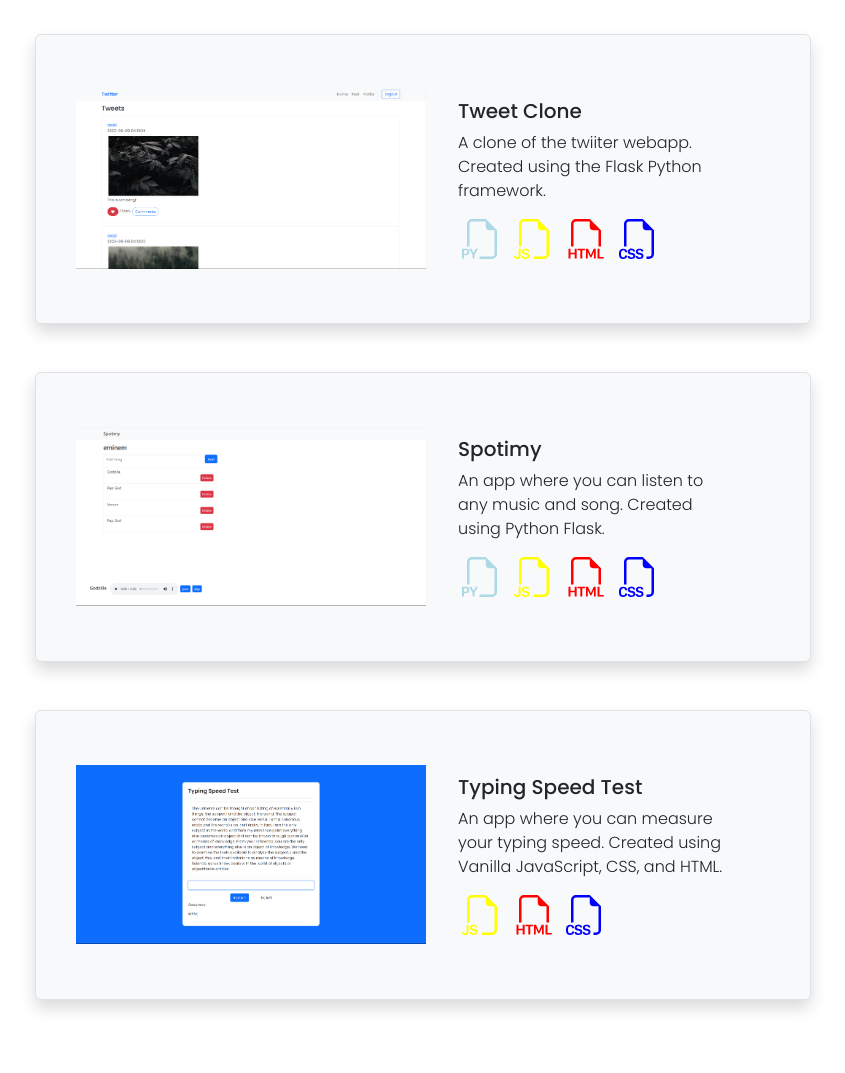
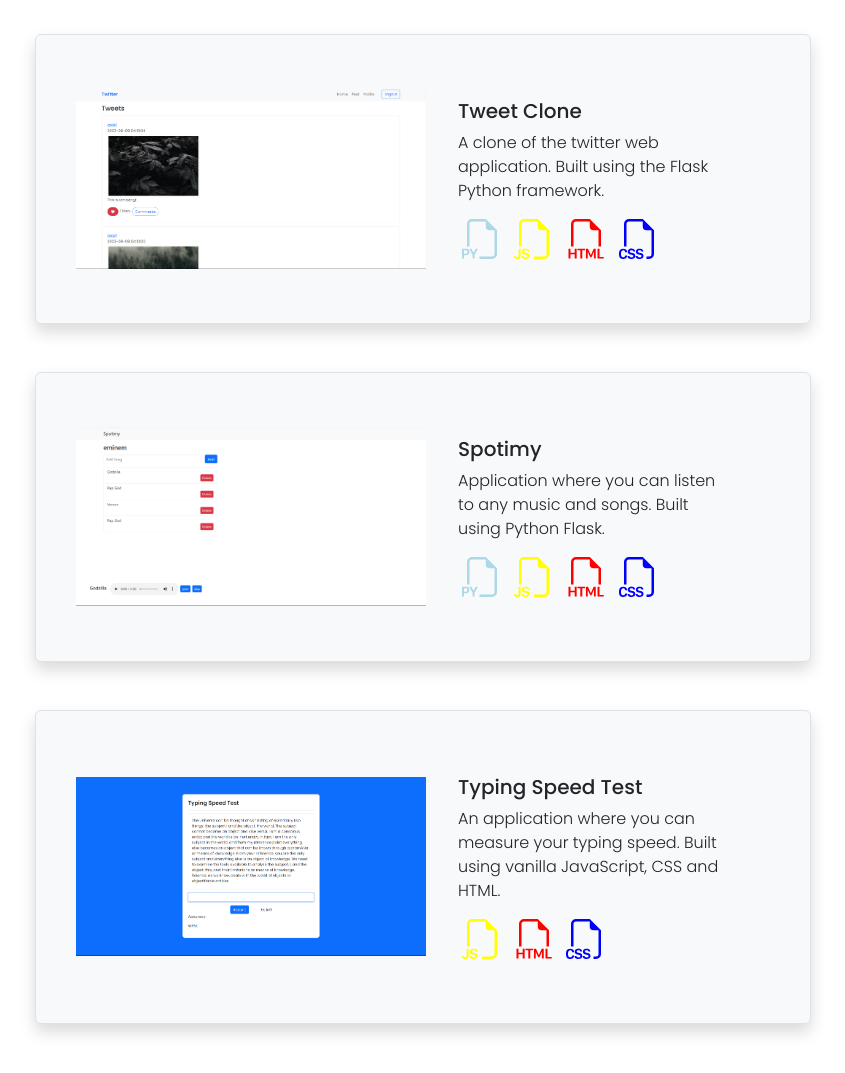
Before and after one commit to jeoxn/portfolio, a plain HTML site: page index.html in a window 1280 px wide. Shown: the part 1040-2113 px from the top of the page, without its empty margins (217-1062 px from the left). Drawn offline with nearby package versions, Linux system fonts and the light colour scheme.

Commit message:
update index.html

```diff
--- a/index.html
+++ b/index.html
@@ -77,7 +77,7 @@
         <img src="image/tweetclone.png" alt="tweetclone" class="mx-3 projects-image">
         <div style="max-width: 300px;" class="p-3">
           <h5>Tweet Clone</h5>
-          <p class="fw-light">A clone of the twiiter webapp. Created using the Flask Python framework.</p>
+          <p class="fw-light">A clone of the twitter web application. Built using the Flask Python framework.</p>
           <svg xmlns="http://www.w3.org/2000/svg" width="40" height="40" fill="lightblue" class="mx-1 bi bi-filetype-py" viewBox="0 0 16 16">
             <path fill-rule="evenodd" d="M14 4.5V14a2 2 0 0 1-2 2H7v-1h5a1 1 0 0 0 1-1V4.5h-2A1.5 1.5 0 0 1 9.5 3V1H4a1 1 0 0 0-1 1v9H2V2a2 2 0 0 1 2-2h5.5L14 4.5ZM0 11.85h1.6c.289 0 .533.06.732.179.201.117.355.276.46.477.105.201.158.427.158.677 0 .25-.054.476-.16.677-.106.199-.26.357-.464.474a1.452 1.452 0 0 1-.732.173H.79v1.342H0V11.85Zm2.06 1.714a.795.795 0 0 0 .085-.381c0-.227-.062-.4-.185-.521-.123-.122-.294-.182-.513-.182H.788v1.406h.66a.794.794 0 0 0 .374-.082.574.574 0 0 0 .238-.24Zm2.963.75v1.535H4.23v-1.52L2.89 11.85h.876l.853 1.696h.032l.856-1.696h.855l-1.339 2.464Z"/>
           </svg>
@@ -96,7 +96,7 @@
         <img src="image/spotimy.png" alt="tweetclone" class="mx-3 projects-image">
         <div style="max-width: 300px;" class="p-3">
           <h5>Spotimy</h5>
-          <p class="fw-light">An app where you can listen to any music and song. Created using Python Flask.</p>
+          <p class="fw-light">Application where you can listen to any music and songs. Built using Python Flask.</p>
           <svg xmlns="http://www.w3.org/2000/svg" width="40" height="40" fill="lightblue" class="mx-1 bi bi-filetype-py" viewBox="0 0 16 16">
             <path fill-rule="evenodd" d="M14 4.5V14a2 2 0 0 1-2 2H7v-1h5a1 1 0 0 0 1-1V4.5h-2A1.5 1.5 0 0 1 9.5 3V1H4a1 1 0 0 0-1 1v9H2V2a2 2 0 0 1 2-2h5.5L14 4.5ZM0 11.85h1.6c.289 0 .533.06.732.179.201.117.355.276.46.477.105.201.158.427.158.677 0 .25-.054.476-.16.677-.106.199-.26.357-.464.474a1.452 1.452 0 0 1-.732.173H.79v1.342H0V11.85Zm2.06 1.714a.795.795 0 0 0 .085-.381c0-.227-.062-.4-.185-.521-.123-.122-.294-.182-.513-.182H.788v1.406h.66a.794.794 0 0 0 .374-.082.574.574 0 0 0 .238-.24Zm2.963.75v1.535H4.23v-1.52L2.89 11.85h.876l.853 1.696h.032l.856-1.696h.855l-1.339 2.464Z"/>
           </svg>
@@ -115,7 +115,7 @@
         <img src="image/typingspeed.png" alt="tweetclone" class="mx-3 projects-image">
         <div style="max-width: 300px;" class="p-3">
           <h5>Typing Speed Test</h5>
-          <p class="fw-light">An app where you can measure your typing speed. Created using Vanilla JavaScript, CSS, and HTML.</p>
+          <p class="fw-light">An application where you can measure your typing speed. Built using vanilla JavaScript, CSS and HTML.</p>
           <svg xmlns="http://www.w3.org/2000/svg" width="40" height="40" fill="yellow" class="mx-1 bi bi-filetype-js" viewBox="0 0 16 16">
             <path fill-rule="evenodd" d="M14 4.5V14a2 2 0 0 1-2 2H8v-1h4a1 1 0 0 0 1-1V4.5h-2A1.5 1.5 0 0 1 9.5 3V1H4a1 1 0 0 0-1 1v9H2V2a2 2 0 0 1 2-2h5.5L14 4.5ZM3.186 15.29a1.176 1.176 0 0 1-.111-.449h.765a.578.578 0 0 0 .255.384c.07.049.153.087.249.114.095.028.202.041.319.041.164 0 .302-.023.413-.07a.559.559 0 0 0 .255-.193.507.507 0 0 0 .085-.29.387.387 0 0 0-.153-.326c-.101-.08-.255-.144-.462-.193l-.619-.143a1.72 1.72 0 0 1-.539-.214 1.001 1.001 0 0 1-.351-.367 1.068 1.068 0 0 1-.123-.524c0-.244.063-.457.19-.639.127-.181.303-.322.528-.422.224-.1.483-.149.776-.149.305 0 .564.05.78.152.216.102.383.239.5.41.12.17.186.359.2.566h-.75a.56.56 0 0 0-.12-.258.624.624 0 0 0-.247-.181.923.923 0 0 0-.369-.068c-.217 0-.388.05-.513.152a.472.472 0 0 0-.184.384c0 .121.048.22.143.3a.97.97 0 0 0 .405.175l.62.143c.218.05.406.12.566.211.16.09.285.21.375.358.09.148.135.335.135.56 0 .247-.063.466-.188.656a1.216 1.216 0 0 1-.539.439c-.234.105-.52.158-.858.158-.254 0-.476-.03-.665-.09a1.404 1.404 0 0 1-.478-.252 1.13 1.13 0 0 1-.29-.375Zm-3.104-.033A1.32 1.32 0 0 1 0 14.791h.765a.576.576 0 0 0 .073.27.499.499 0 0 0 .454.246c.19 0 .33-.055.422-.164.092-.11.138-.265.138-.466v-2.745h.79v2.725c0 .44-.119.774-.357 1.005-.236.23-.564.345-.984.345a1.59 1.59 0 0 1-.569-.094 1.145 1.145 0 0 1-.407-.266 1.14 1.14 0 0 1-.243-.39Z"/>
           </svg>
```
